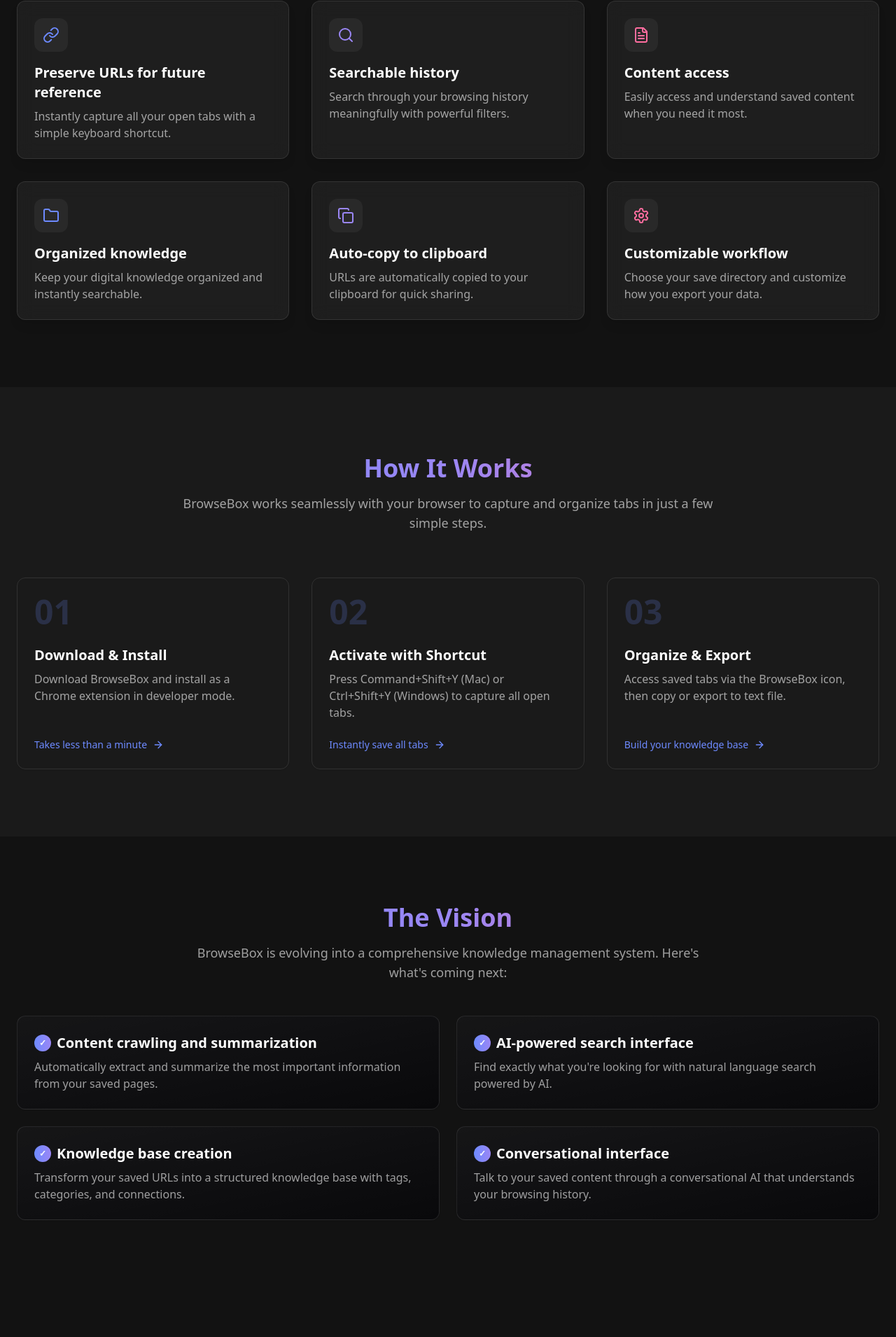
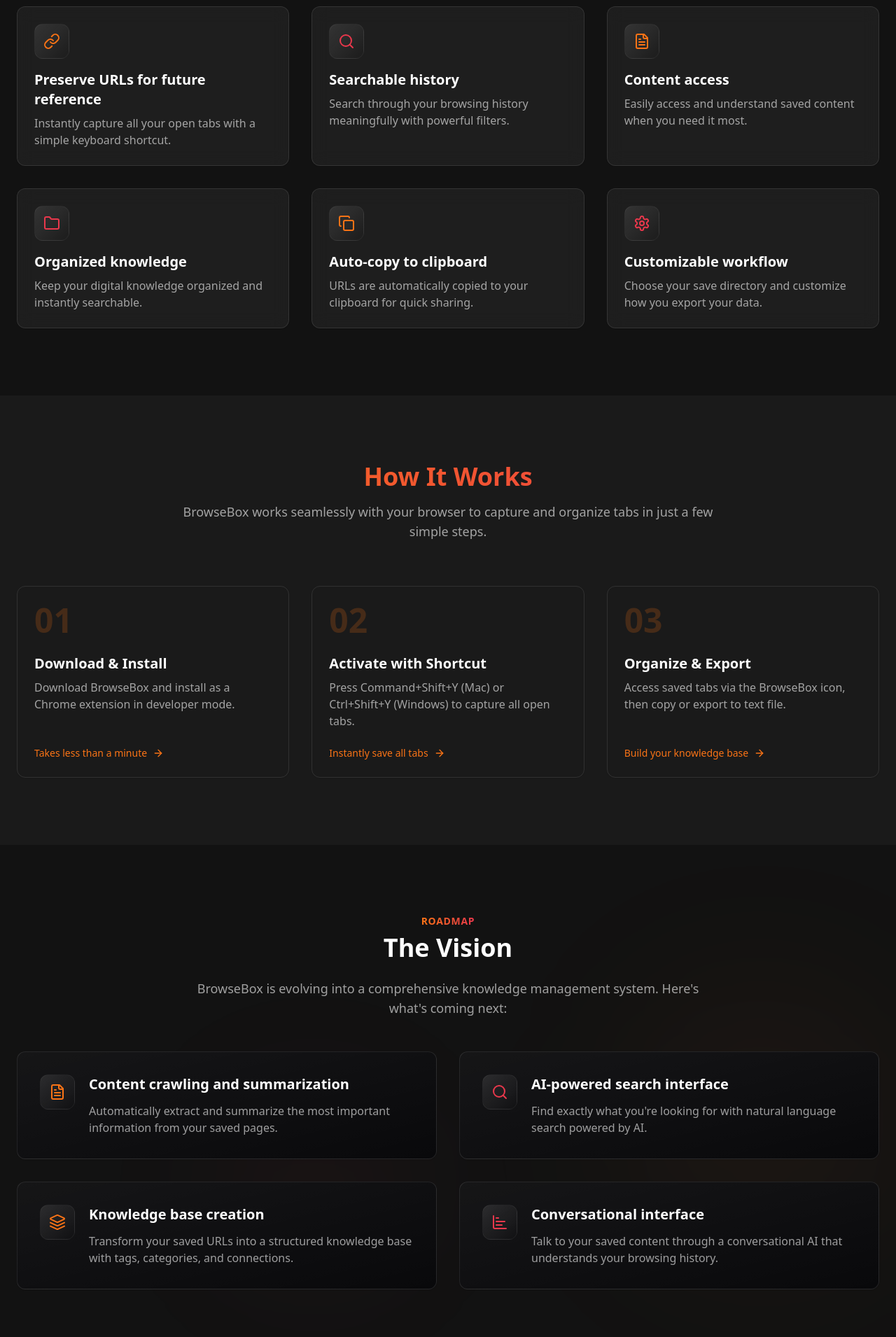
Before and after one commit to Abhinavcode13/browsebox, a React (Vite) app: page / in a window 1280 px wide. Shown: the part 867-2777 px from the top of the page at 70% size. Built offline with nearby package versions, Linux system fonts and the light colour scheme.

Commit message:
Add inspiration pages
Add pages for features and vision.

```diff
--- a/src/components/CallToAction.tsx
+++ b/src/components/CallToAction.tsx
@@ -6,7 +6,7 @@ const CallToAction = () => {
   return (
     <section className="py-16 md:py-24 relative overflow-hidden">
       <div className="container px-4 md:px-6 relative z-10">
-        <div className="bg-gradient-to-r from-browsebox-blue/20 to-browsebox-purple/20 p-8 md:p-12 rounded-2xl border border-white/10 backdrop-blur-md">
+        <div className="bg-gradient-to-r from-[#F97316]/20 to-[#ea384c]/20 p-8 md:p-12 rounded-2xl border border-white/10 backdrop-blur-md">
           <div className="max-w-3xl mx-auto text-center">
             <h2 className="text-3xl md:text-4xl font-bold mb-6 text-white">
               Start Building Your Knowledge Vault Today
@@ -15,7 +15,7 @@ const CallToAction = () => {
               Join the growing community of knowledge workers who are transforming how they save, organize, and access their browsing history.
             </p>
             <div className="flex flex-col sm:flex-row gap-4 justify-center">
-              <Button size="lg" className="bg-gradient-to-r from-browsebox-blue to-browsebox-purple text-white hover:opacity-90 transition-opacity">
+              <Button size="lg" className="bg-gradient-to-r from-[#F97316] to-[#ea384c] text-white hover:opacity-90 transition-opacity">
                 Download BrowseBox
                 <ArrowRight className="ml-2 h-4 w-4" />
               </Button>
--- a/src/components/FeaturesSection.tsx
+++ b/src/components/FeaturesSection.tsx
@@ -1,34 +1,35 @@
 
 import { Clock, Copy, FileText, Folder, Link, Search, Settings } from "lucide-react";
+import { Card } from "@/components/ui/card";
 
 const features = [
   {
-    icon: <Link className="h-6 w-6 text-browsebox-blue" />,
+    icon: <Link className="h-6 w-6 text-[#F97316]" />,
     title: "Preserve URLs for future reference",
     description: "Instantly capture all your open tabs with a simple keyboard shortcut."
   },
   {
-    icon: <Search className="h-6 w-6 text-browsebox-purple" />,
+    icon: <Search className="h-6 w-6 text-[#ea384c]" />,
     title: "Searchable history",
     description: "Search through your browsing history meaningfully with powerful filters."
   },
   {
-    icon: <FileText className="h-6 w-6 text-browsebox-pink" />,
+    icon: <FileText className="h-6 w-6 text-[#F97316]" />,
     title: "Content access",
     description: "Easily access and understand saved content when you need it most."
   },
   {
-    icon: <Folder className="h-6 w-6 text-browsebox-blue" />,
+    icon: <Folder className="h-6 w-6 text-[#ea384c]" />,
     title: "Organized knowledge",
     description: "Keep your digital knowledge organized and instantly searchable."
   },
   {
-    icon: <Copy className="h-6 w-6 text-browsebox-purple" />,
+    icon: <Copy className="h-6 w-6 text-[#F97316]" />,
     title: "Auto-copy to clipboard",
     description: "URLs are automatically copied to your clipboard for quick sharing."
   },
   {
-    icon: <Settings className="h-6 w-6 text-browsebox-pink" />,
+    icon: <Settings className="h-6 w-6 text-[#ea384c]" />,
     title: "Customizable workflow",
     description: "Choose your save directory and customize how you export your data."
   }
@@ -39,25 +40,25 @@ const FeaturesSection = () => {
     <section className="py-16 md:py-24">
       <div className="container px-4 md:px-6">
         <div className="text-center mb-12">
-          <h2 className="text-3xl md:text-4xl font-bold mb-4 text-gradient">Features</h2>
+          <h2 className="text-3xl md:text-4xl font-bold mb-6 bg-gradient-to-r from-[#F97316] to-[#ea384c] bg-clip-text text-transparent">All You Need for Better Browsing</h2>
           <p className="text-lg text-white/60 max-w-3xl mx-auto">
-            BrowseBox is designed to streamline your workflow and enhance your browsing experience.
+            BrowseBox is designed to streamline your workflow and transform how you save, organize, and access your browsing knowledge.
           </p>
         </div>
 
         <div className="grid grid-cols-1 md:grid-cols-2 lg:grid-cols-3 gap-6 md:gap-8">
           {features.map((feature, index) => (
-            <div
+            <Card
               key={index}
-              className="glass-card p-6 rounded-xl flex flex-col items-start animate-float-up"
+              className="backdrop-blur-md bg-white/5 border border-white/10 p-6 rounded-xl flex flex-col items-start animate-float-up"
               style={{ animationDelay: `${0.1 * index}s` }}
             >
-              <div className="mb-4 p-3 bg-white/5 rounded-lg">
+              <div className="mb-4 p-3 rounded-lg bg-gradient-to-br from-white/10 to-transparent border border-white/5">
                 {feature.icon}
               </div>
               <h3 className="text-xl font-semibold mb-2 text-white">{feature.title}</h3>
               <p className="text-white/60">{feature.description}</p>
-            </div>
+            </Card>
           ))}
         </div>
       </div>
--- a/src/components/FutureVisionSection.tsx
+++ b/src/components/FutureVisionSection.tsx
@@ -1,20 +1,25 @@
 
 import { Card } from "@/components/ui/card";
+import { ChartBar, FileText, Layers, Search } from "lucide-react";
 
 const futureFeatures = [
   {
+    icon: <FileText className="h-6 w-6 text-[#F97316]" />,
     title: "Content crawling and summarization",
     description: "Automatically extract and summarize the most important information from your saved pages."
   },
   {
+    icon: <Search className="h-6 w-6 text-[#ea384c]" />,
     title: "AI-powered search interface",
     description: "Find exactly what you're looking for with natural language search powered by AI."
   },
   {
+    icon: <Layers className="h-6 w-6 text-[#F97316]" />,
     title: "Knowledge base creation",
     description: "Transform your saved URLs into a structured knowledge base with tags, categories, and connections."
   },
   {
+    icon: <ChartBar className="h-6 w-6 text-[#ea384c]" />,
     title: "Conversational interface",
     description: "Talk to your saved content through a conversational AI that understands your browsing history."
   }
@@ -22,31 +27,49 @@ const futureFeatures = [
 
 const FutureVisionSection = () => {
   return (
-    <section className="py-16 md:py-24">
+    <section className="py-16 md:py-24 relative overflow-hidden">
       <div className="container px-4 md:px-6">
         <div className="text-center mb-12">
-          <h2 className="text-3xl md:text-4xl font-bold mb-4 text-gradient">The Vision</h2>
+          <span className="text-sm uppercase tracking-wider bg-gradient-to-r from-[#F97316] to-[#ea384c] bg-clip-text text-transparent font-semibold mb-2 inline-block">ROADMAP</span>
+          <h2 className="text-3xl md:text-4xl font-bold mb-6 text-white">The Vision</h2>
           <p className="text-lg text-white/60 max-w-3xl mx-auto">
             BrowseBox is evolving into a comprehensive knowledge management system. Here's what's coming next:
           </p>
         </div>
 
-        <div className="grid grid-cols-1 md:grid-cols-2 gap-6">
+        <div className="grid grid-cols-1 md:grid-cols-2 gap-8">
           {futureFeatures.map((feature, index) => (
             <Card
               key={index}
-              className="bg-gradient-to-br from-white/5 to-transparent border-white/10 p-6 animate-float-up"
+              className="bg-gradient-to-br from-white/5 to-transparent border-white/10 p-8 animate-float-up"
               style={{ animationDelay: `${0.1 * index}s` }}
             >
-              <div className="font-semibold text-xl mb-2 text-white flex items-center gap-2">
-                <span className="inline-block w-6 h-6 rounded-full bg-gradient-to-r from-browsebox-blue to-browsebox-purple flex items-center justify-center text-xs">✓</span>
-                {feature.title}
+              <div className="flex items-start gap-5">
+                <div className="p-3 rounded-lg bg-gradient-to-br from-white/10 to-transparent border border-white/5">
+                  {feature.icon}
+                </div>
+                <div>
+                  <h3 className="font-semibold text-xl mb-3 text-white">{feature.title}</h3>
+                  <p className="text-white/60">{feature.description}</p>
+                </div>
               </div>
-              <p className="text-white/60">{feature.description}</p>
             </Card>
           ))}
         </div>
+
+        <div className="mt-16 text-center">
+          <a href="#" className="inline-flex items-center text-[#F97316] hover:text-[#ea384c] transition-colors font-medium">
+            <span>Learn more about our roadmap</span>
+            <svg className="ml-2 h-5 w-5" xmlns="http://www.w3.org/2000/svg" viewBox="0 0 20 20" fill="currentColor">
+              <path fillRule="evenodd" d="M10.293 5.293a1 1 0 011.414 0l4 4a1 1 0 010 1.414l-4 4a1 1 0 01-1.414-1.414L12.586 11H5a1 1 0 110-2h7.586l-2.293-2.293a1 1 0 010-1.414z" clipRule="evenodd" />
+            </svg>
+          </a>
+        </div>
       </div>
+
+      {/* Background elements */}
+      <div className="absolute -z-10 top-1/4 right-0 w-96 h-96 bg-[#F97316]/5 rounded-full blur-[120px]"></div>
+      <div className="absolute -z-10 bottom-1/4 left-1/4 w-64 h-64 bg-[#ea384c]/5 rounded-full blur-[100px]"></div>
     </section>
   );
 };
--- a/src/components/HowItWorksSection.tsx
+++ b/src/components/HowItWorksSection.tsx
@@ -28,7 +28,7 @@ const HowItWorksSection = () => {
     <section className="py-16 md:py-24 bg-browsebox-dark-accent">
       <div className="container px-4 md:px-6">
         <div className="text-center mb-16">
-          <h2 className="text-3xl md:text-4xl font-bold mb-4 text-gradient">How It Works</h2>
+          <h2 className="text-3xl md:text-4xl font-bold mb-4 bg-gradient-to-r from-[#F97316] to-[#ea384c] bg-clip-text text-transparent">How It Works</h2>
           <p className="text-lg text-white/60 max-w-3xl mx-auto">
             BrowseBox works seamlessly with your browser to capture and organize tabs in just a few simple steps.
           </p>
@@ -38,12 +38,12 @@ const HowItWorksSection = () => {
           {steps.map((step, index) => (
             <Card key={index} className="flex-1 bg-transparent border border-white/10 overflow-hidden">
               <CardContent className="p-6 flex flex-col h-full">
-                <div className="text-5xl font-bold text-browsebox-blue/20 mb-6">
+                <div className="text-5xl font-bold text-[#F97316]/20 mb-6">
                   {step.number}
                 </div>
                 <h3 className="text-xl font-semibold mb-2 text-white">{step.title}</h3>
                 <p className="text-white/60 mb-6 flex-grow">{step.description}</p>
-                <div className="flex items-center text-browsebox-blue">
+                <div className="flex items-center text-[#F97316]">
                   <span className="text-sm font-medium">{step.highlight}</span>
                   <ArrowRight className="ml-2 h-4 w-4" />
                 </div>
```
